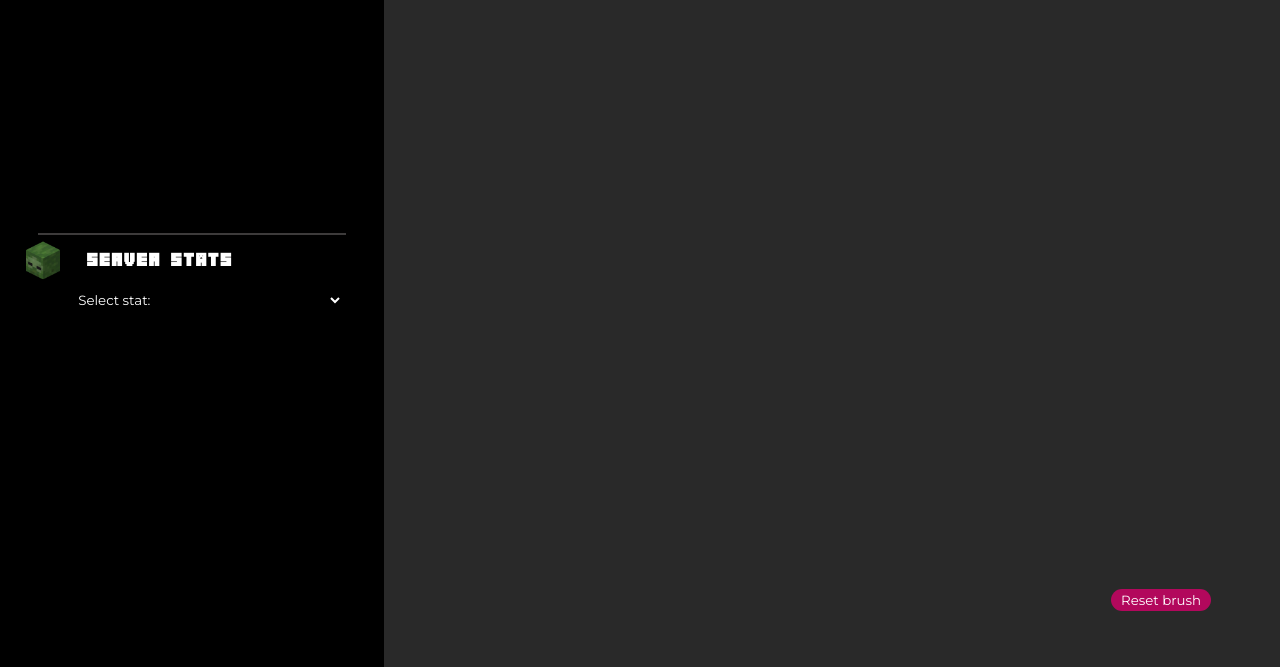
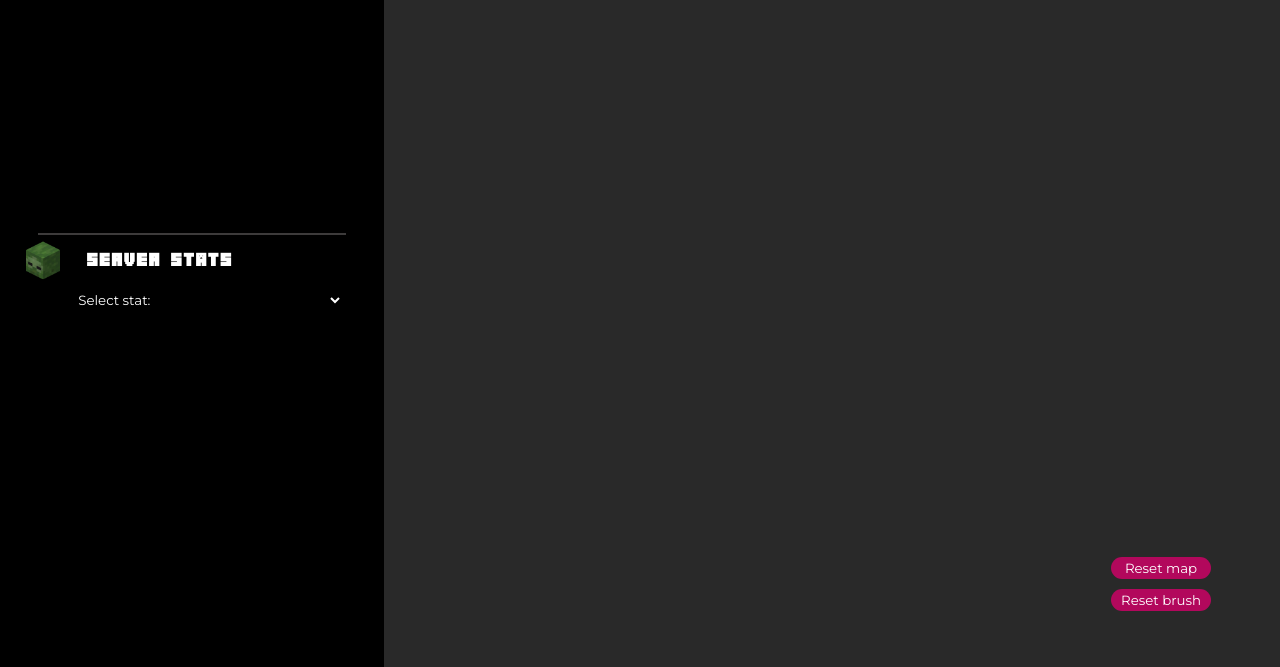
Before and after one commit to lnoharet/metaweb, a website: page public/index.html in a window 1280 px wide. Shown: the part 144-811 px from the top of the page. Drawn offline with nearby package versions, Linux system fonts and the light colour scheme; no server answers.

Commit message:
Update index.html

```diff
--- a/public/index.html
+++ b/public/index.html
@@ -80,7 +80,7 @@
             <svg id="seq1" width="100" height="620"></svg>
 
         </div>
-        <div class="btns-group"><button class="btn-heatmap" onclick="reset_heatmap()>Reset map</button><button class="btn-heatmap">Reset brush</button></div>
+        <div class="btns-group"><button class="btn-heatmap" onclick="reset_heatmap()">Reset map</button><button class="btn-heatmap">Reset brush</button></div>
 
 
     </div>
```
